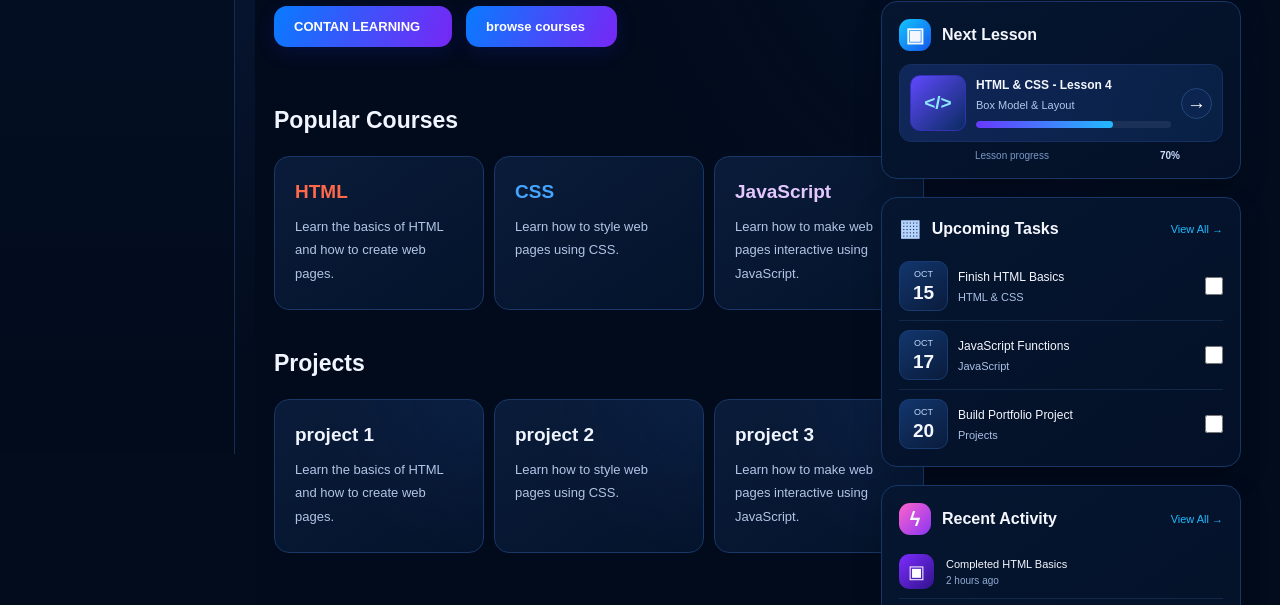
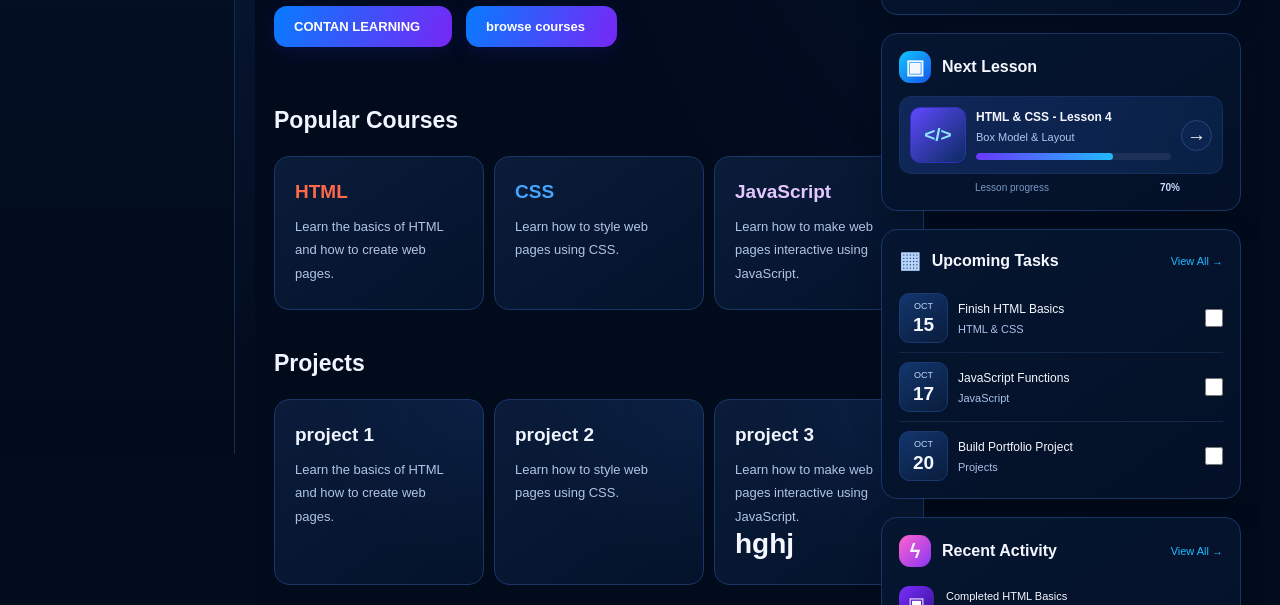
Before and after one commit to seifasemsous1-crypto/EASY-CODE-NOVA-, a plain HTML site: page basi.html in a window 1280 px wide. Shown: the part 346-951 px from the top of the page. Drawn offline with Linux system fonts and the light colour scheme.

Commit message:
Fix HTML structure and formatting issues

```diff
--- a/basi.html
+++ b/basi.html
@@ -83,6 +83,7 @@
                 <div class="proj2">
                     <h2>project 3</h2>
                     <p>Learn how to make web pages interactive using JavaScript.</p>
+                    <h1>hghj</h1>
                 </div>
             </div>
         </div>
```
